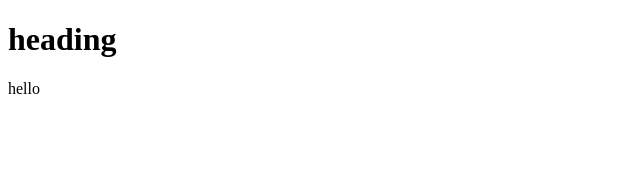
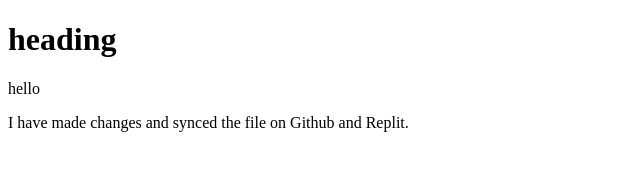
Before and after one commit to JackTRW/Lesson-2, a plain HTML site: page index.html in a window 1280 px wide. Shown: the whole page, without its empty margins (0-640 px from the left). Drawn offline with Linux system fonts and the light colour scheme.

Commit message:
i have made changes

```diff
--- a/index.html
+++ b/index.html
@@ -14,6 +14,8 @@
   <h1>heading</h1>
   <p>hello</p>
 
+  <p> I have made changes and synced the file on Github and Replit.</p>
+
 
 </body>
 
```
Also changed, not shown: 2 other files. Lines whose indentation alone changed are shown as unchanged.
